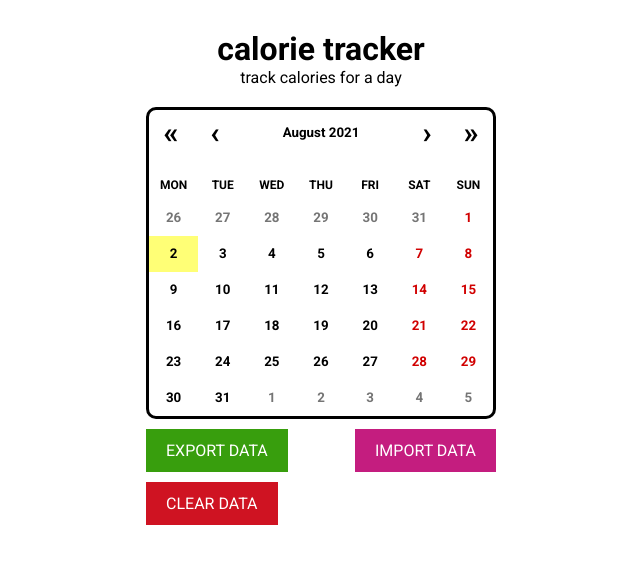
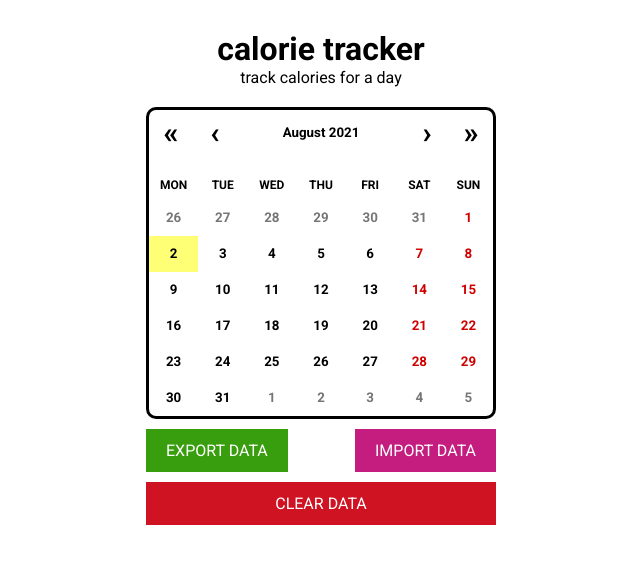
Before and after one commit to colorlessenergy/calorie-tracker, a Next.js app: page / in a window 1280 px wide. Shown: the top 564 px of the page, without its empty margins (319-959 px from the left). Built offline with nearby package versions, Linux system fonts and the light colour scheme.

Commit message:
add flex grow 1 class

```diff
--- a/styles/utilities.scss
+++ b/styles/utilities.scss
@@ -70,6 +70,10 @@
   display: flex;
 }
 
+.flex-grow-1 {
+  flex-grow: 1;
+}
+
 .flex-wrap {
   flex-wrap: wrap;
 }
```
